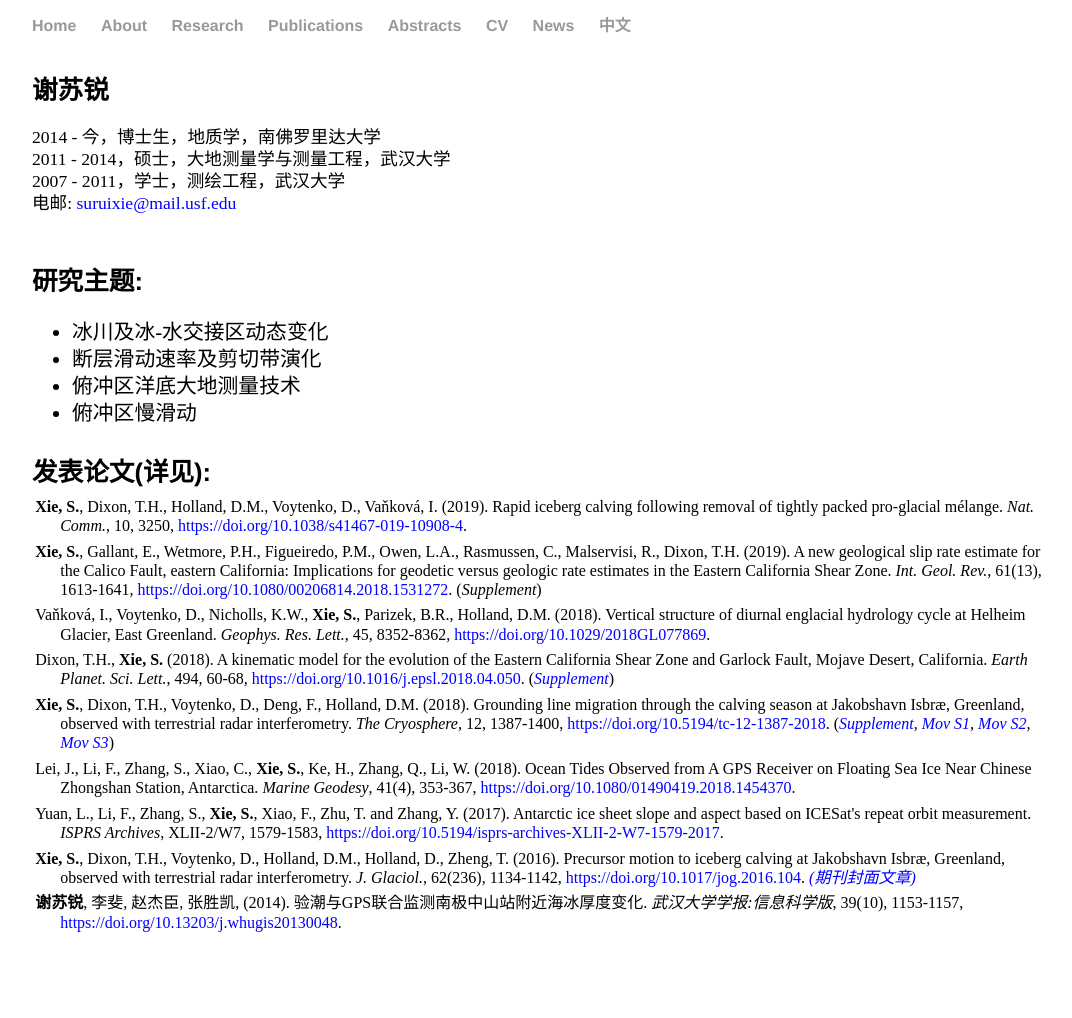
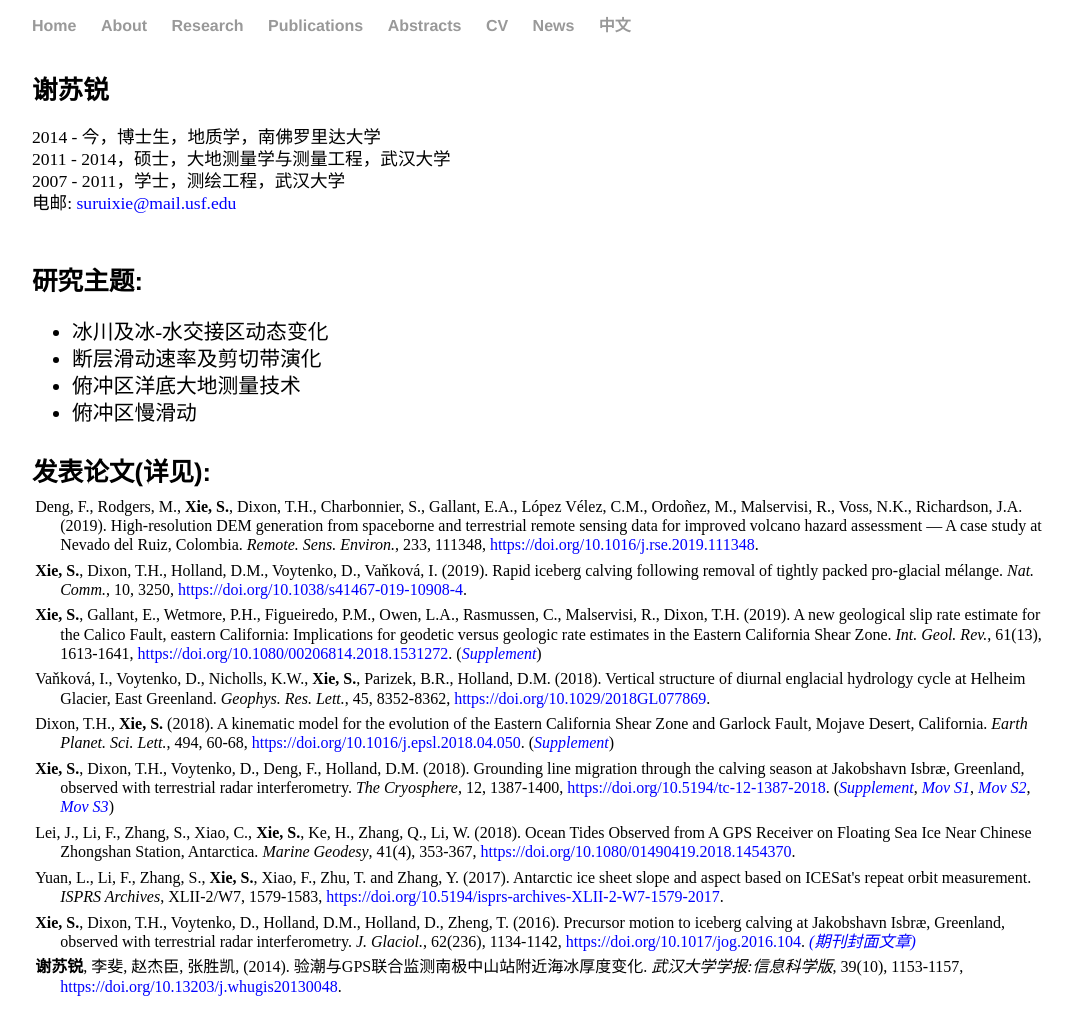
Before and after one commit to suruixie/suruixie.github.io, a Jekyll site: the page built from Chinese/index.html, in a window 1280 px wide. Shown: the whole page, without its empty margins (96-1168 px from the left). Built offline with Jekyll 4.4.1, drawn with Linux system fonts in a browser that asks for light colours; a style sheet for code colours, icons or effects is not loaded; before the commit the page ends 954 px from its top, so only the background shows below that.

Commit message:
Update index.html

```diff
--- a/Chinese/index.html
+++ b/Chinese/index.html
@@ -23,10 +23,12 @@ title: 苏锐的中文页面
 	    </ul>
 	<div class="sideText">
 		<h4 style="margin-top:1em;margin-bottom:0.2em;">发表论文(详见<a  href="https://scholar.google.com/citations?hl=en&user=kF4StsMAAAAJ&view_op=list_works" style="color:#0000FF;"><i class="ai ai-google-scholar ai-2x"></i></a>): </h4>
-	        <p  class="publist" style="font-size:1.0em;">
+		<p  class="publist" style="font-size:1.0em;">
+			Deng, F., Rodgers, M., <strong>Xie, S.</strong>, Dixon, T.H., Charbonnier, S., Gallant, E.A., López Vélez, C.M., Ordoñez, M., Malservisi, R., Voss, N.K., Richardson, J.A. (2019). High-resolution DEM generation from spaceborne and terrestrial remote sensing data for improved volcano hazard assessment — A case study at Nevado del Ruiz, Colombia. <em>Remote. Sens. Environ.</em>, 233, 111348, <a href="https://doi.org/10.1016/j.rse.2019.111348" style="color:#0000FF;">https://doi.org/10.1016/j.rse.2019.111348</a>. <br>
+		<p  class="publist" style="font-size:1.0em;">
 			<strong>Xie, S.</strong>, Dixon, T.H., Holland, D.M., Voytenko, D., Vaňková, I. (2019). Rapid iceberg calving following removal of tightly packed pro-glacial mélange. <em>Nat. Comm.</em>, 10, 3250, <a href="https://doi.org/10.1038/s41467-019-10908-4" style="color:#0000FF;">https://doi.org/10.1038/s41467-019-10908-4</a>. <br>
 		<p  class="publist" style="font-size:1.0em;">
-			<strong>Xie, S.</strong>, Gallant, E., Wetmore, P.H., Figueiredo, P.M., Owen, L.A., Rasmussen, C., Malservisi, R., Dixon, T.H. (2019). A new geological slip rate estimate for the Calico Fault, eastern California: Implications for geodetic versus geologic rate estimates in the Eastern California Shear Zone. <em>Int. Geol. Rev.</em>, 61(13), 1613-1641, <a href="https://doi.org/10.1080/00206814.2018.1531272" style="color:#0000FF;">https://doi.org/10.1080/00206814.2018.1531272</a>.  (<em><a href="../files/2018/Xie_2018_IGR_supp.pdf" style="color:#000000;">Supplement</a></em>)<br>
+			<strong>Xie, S.</strong>, Gallant, E., Wetmore, P.H., Figueiredo, P.M., Owen, L.A., Rasmussen, C., Malservisi, R., Dixon, T.H. (2019). A new geological slip rate estimate for the Calico Fault, eastern California: Implications for geodetic versus geologic rate estimates in the Eastern California Shear Zone. <em>Int. Geol. Rev.</em>, 61(13), 1613-1641, <a href="https://doi.org/10.1080/00206814.2018.1531272" style="color:#0000FF;">https://doi.org/10.1080/00206814.2018.1531272</a>.  (<em><a href="../files/2018/Xie_2018_IGR_supp.pdf" style="color:#0000FF;">Supplement</a></em>)<br>
 		<p  class="publist" style="font-size:1.0em;">
 			Vaňková, I., Voytenko, D., Nicholls, K.W., <strong>Xie, S.</strong>, Parizek, B.R., Holland, D.M. (2018). Vertical structure of diurnal englacial hydrology cycle at Helheim Glacier, East Greenland. <em>Geophys. Res. Lett.</em>, 45, 8352-8362, <a href="https://doi.org/10.1029/2018GL077869" style="color:#0000FF;">https://doi.org/10.1029/2018GL077869</a>.  <br>
 		<p  class="publist" style="font-size:1.0em;">
```
